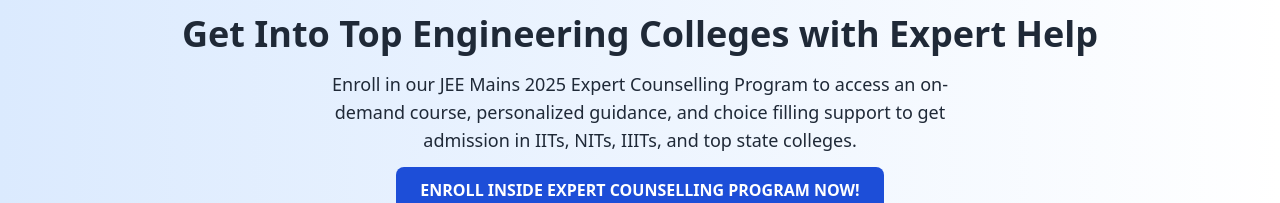
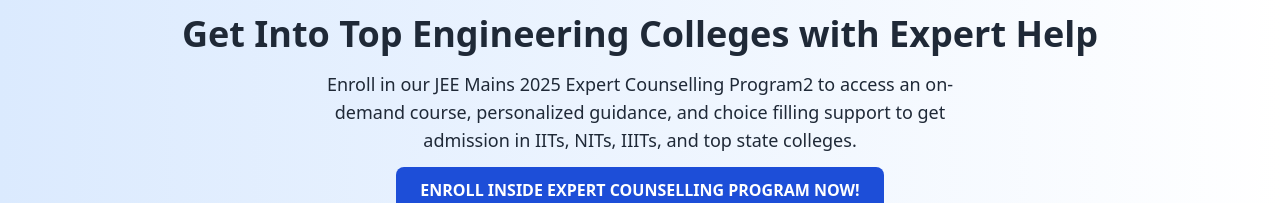
Before and after one commit to Anantamemories/expert-counselling, a Next.js app: page / in a window 1280 px wide. Shown: the part 154-357 px from the top of the page. Built offline with nearby package versions, Linux system fonts and the light colour scheme.

Commit message:
Update index.tsx

```diff
--- a/pages/index.tsx
+++ b/pages/index.tsx
@@ -18,7 +18,7 @@
       <section className="bg-gradient-to-r from-blue-100 to-white py-20 px-6 text-center">
         <h2 className="text-4xl font-bold mb-4">Get Into Top Engineering Colleges with Expert Help</h2>
         <p className="max-w-2xl mx-auto text-lg mb-6">
-          Enroll in our JEE Mains 2025 Expert Counselling Program to access an on-demand course,
+          Enroll in our JEE Mains 2025 Expert Counselling Program2 to access an on-demand course,
           personalized guidance, and choice filling support to get admission in IITs, NITs, IIITs, and top state colleges.
         </p>
         <a
```
